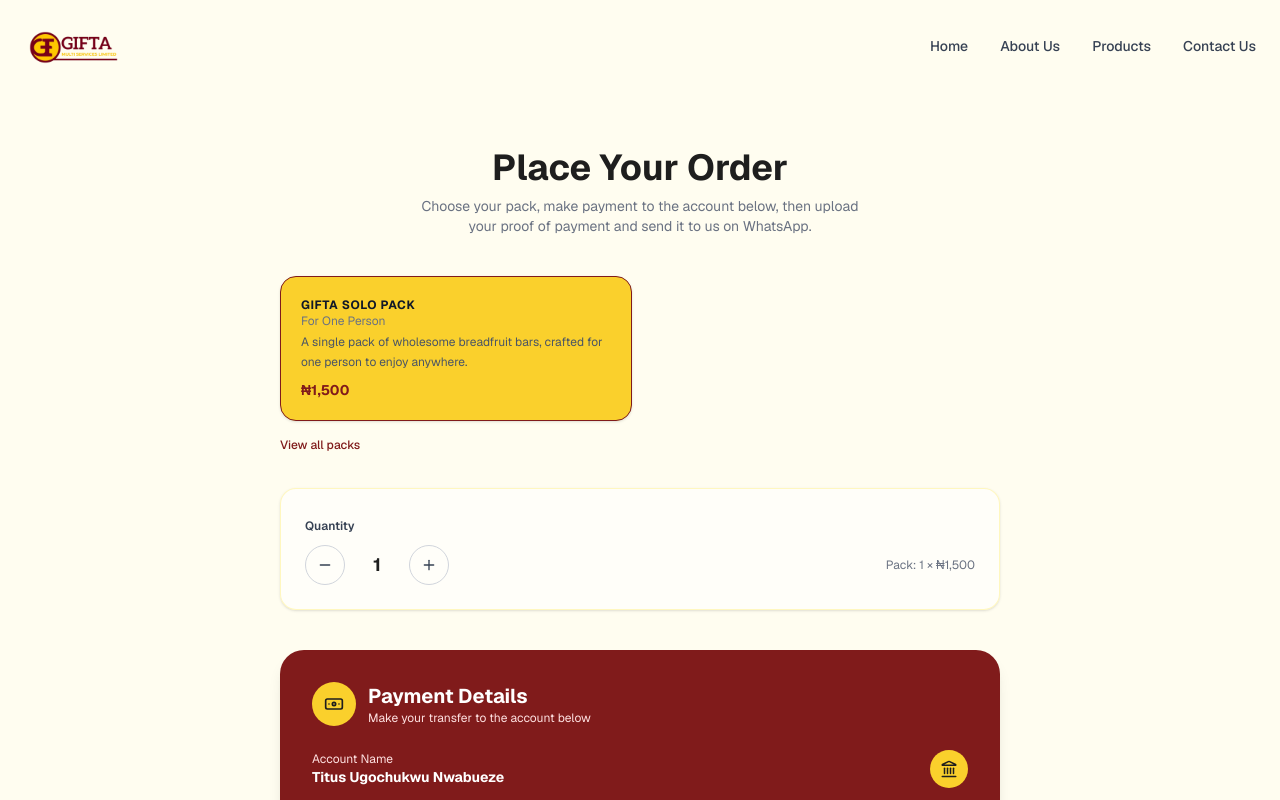
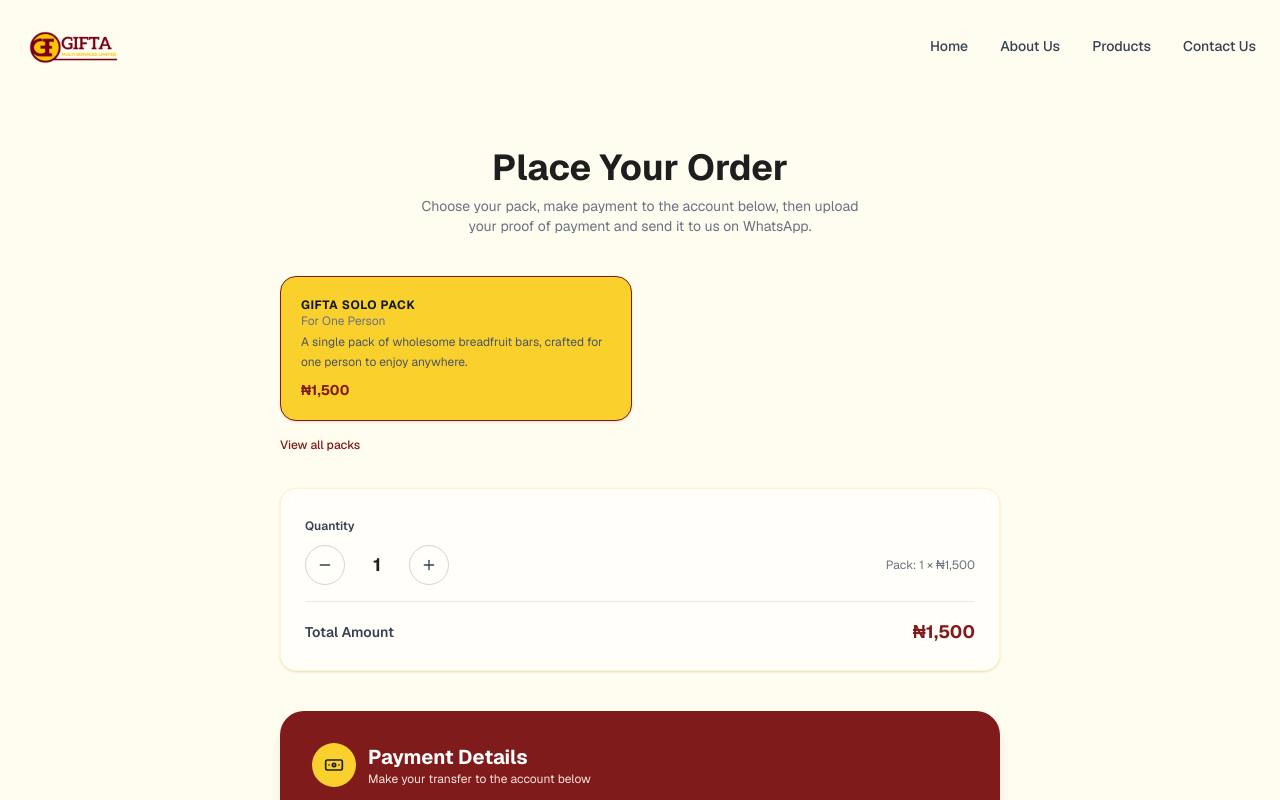
Before and after one commit to boyalonetechs/Karson-Bars, a Next.js app: page /order in a window 1280 px wide. Shown: the top 800 px of the page. Built offline with nearby package versions, Linux system fonts and the light colour scheme; a web font is replaced by a local one.

Commit message:
feat: add total amount calculation and update product details in order summary

```diff
--- a/src/app/order/page.js
+++ b/src/app/order/page.js
@@ -29,6 +29,7 @@
     sub: "For One Person",
     desc: "A single pack of wholesome breadfruit bars, crafted for one person to enjoy anywhere.",
     price: "₦1,500",
+    rawPrice: 1500,
     hasProtein: false,
   },
   {
@@ -37,6 +38,7 @@
     sub: "For Two People",
     desc: "Two packs of healthy breadfruit bars with complementary protein, ideal for a pair.",
     price: "₦2,500",
+    rawPrice: 2500,
     hasProtein: true,
   },
   {
@@ -45,6 +47,7 @@
     sub: "For Four People",
     desc: "Four packs of nutritious breadfruit bars with complementary protein, perfect for the whole family.",
     price: "₦10,000",
+    rawPrice: 10000,
     hasProtein: true,
   },
   {
@@ -53,11 +56,15 @@
     sub: "For Events (30+ People)",
     desc: "A generous bulk pack of breadfruit bars with complementary protein, suited for events and gatherings of 30 people or more.",
     price: "₦40,000",
+    rawPrice: 40000,
     hasProtein: true,
   },
 ];
 
-const proteinOptions = ["Chicken", "Beef", "Fish", "Other"];
+const proteinOptions = ["Chicken", "Beef"];
+
+const formatNaira = (value) =>
+  "₦" + value.toLocaleString("en-NG");
 
 function OrderContent() {
   const searchParams = useSearchParams();
@@ -104,8 +111,11 @@
     const proteinText = selectedProductData?.hasProtein
       ? `\nComplementary Protein: ${protein === "Other" ? otherProtein || "Other" : protein}`
       : "";
+    const totalPrice = selectedProductData?.rawPrice
+      ? formatNaira(selectedProductData.rawPrice * quantity)
+      : "N/A";
 
-    return `Gifta Breadfruit Bars Order\n\nName: ${name || "N/A"}\nProduct: ${selectedProduct}\nQuantity: ${quantity}${proteinText}\n\nDelivery Details:\nAddress: ${address || "N/A"}\nLocation: ${location || "N/A"}\n\nPayment Details:\nAccount Name: ${ACCOUNT_NAME}\nBank: ${BANK_NAME}\nAccount Number: ${ACCOUNT_NUMBER}\n\nI have attached my proof of payment receipt. Please confirm my order.`;
+    return `Gifta Breadfruit Bars Order\n\nName: ${name || "N/A"}\nProduct: ${selectedProduct}\nQuantity: ${quantity}\nUnit Price: ${selectedProductData?.price || "N/A"}\nTotal Amount: ${totalPrice}${proteinText}\n\nDelivery Details:\nAddress: ${address || "N/A"}\nLocation: ${location || "N/A"}\n\nPayment Details:\nAccount Name: ${ACCOUNT_NAME}\nBank: ${BANK_NAME}\nAccount Number: ${ACCOUNT_NUMBER}\n\nI have attached my proof of payment receipt. Please confirm my order.`;
   };
 
   const handleSend = async () => {
@@ -220,6 +230,16 @@
               {selectedProductData?.price || "₦0"}
             </p>
           </div>
+          {selectedProductData?.rawPrice && quantity > 0 && (
+            <div className="mt-4 pt-4 border-t border-gray-200 flex items-center justify-between">
+              <span className="text-sm font-semibold text-gray-700">
+                Total Amount
+              </span>
+              <span className="text-lg font-bold text-[#801B1B]">
+                {formatNaira(selectedProductData.rawPrice * quantity)}
+              </span>
+            </div>
+          )}
         </div>
 
         {/* Complementary Protein Selector */}
```
